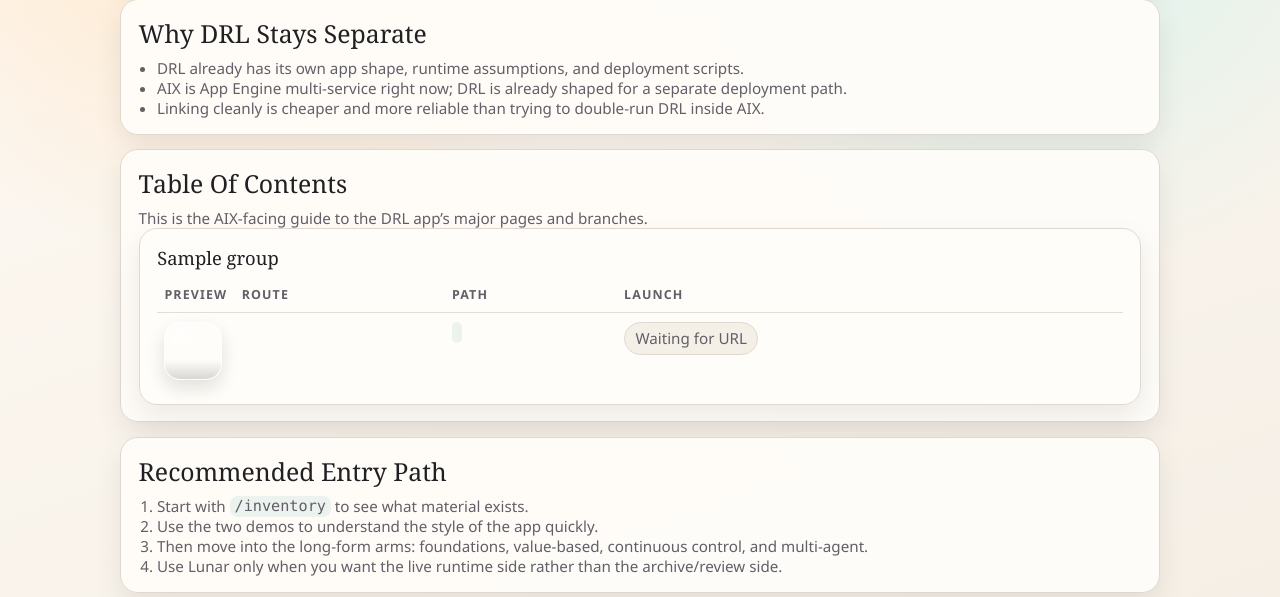
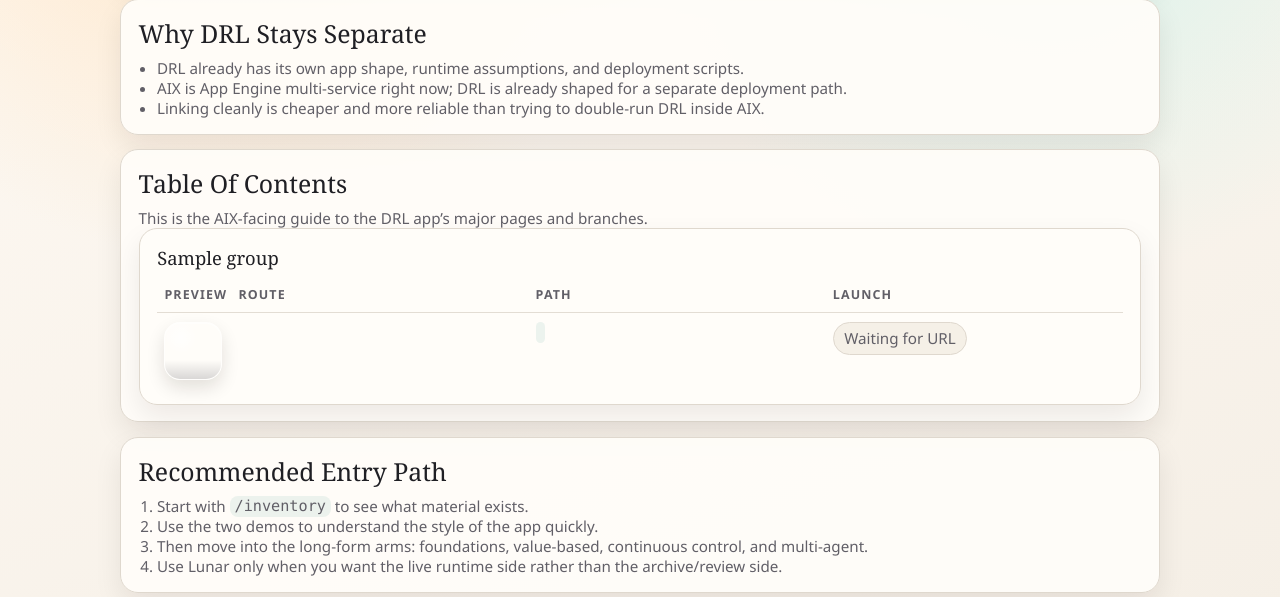
Before and after one commit to davidabelin/AIX, a Flask app: template aix_web/templates/pages/drl_portal.html in a window 1280 px wide. Shown: the part 301-898 px from the top of the page. Run offline with Flask 3, Linux system fonts and the light colour scheme; the template is opened without the code that fills it: most values are stand-ins (such as "Sample title", 1, 10 or a date in 2020); parts of the project's set-up code (start-up, migrations or seed data) failed here and were passed over.

Commit message:
Tighten AIX, DRL, and Polyfolds surfaces - shrink remaining AIX panel and control sizing - convert DRL portal TOC to strict top-to-bottom panel flow - add representative DRL row thumbnails - improve DRL path wrapping to avoid horizontal overflow - rename c4 lab display in AIX to Connect4 - fail Polyfolds jobs early with a clear runtime-repo-missing error instead of ENOENT

```diff
--- a/aix_web/labs/polyfolds_jobs.py
+++ b/aix_web/labs/polyfolds_jobs.py
@@ -51,6 +51,12 @@ class PolyfoldsJobManager:
 
     def submit_job(self, payload: dict[str, Any]) -> dict[str, Any]:
         """Create and queue one Polyfolds job from API payload."""
+
+        if not self.repo_dir.exists():
+            raise ValueError(
+                "Polyfolds runtime repo is unavailable in this deployment. "
+                f"Expected repo_dir: {self.repo_dir}"
+            )
 
         kind = str(payload.get("kind", "dataset")).strip().lower()
         solid = str(payload.get("solid", "tetra")).strip().lower()
--- a/aix_web/templates/pages/drl_portal.html
+++ b/aix_web/templates/pages/drl_portal.html
@@ -131,7 +131,7 @@
 
       .toc-grid {
         display: grid;
-        grid-template-columns: repeat(auto-fit, minmax(310px, 1fr));
+        grid-template-columns: 1fr;
         gap: 0.85rem;
       }
 
@@ -143,6 +143,7 @@
       .toc-table {
         width: 100%;
         border-collapse: collapse;
+        table-layout: fixed;
       }
 
       .toc-table th,
@@ -306,7 +307,8 @@
 
       .row-path {
         color: var(--muted);
-        white-space: nowrap;
+        white-space: normal;
+        overflow-wrap: anywhere;
       }
 
       .launch-link,
@@ -334,11 +336,6 @@
         section {
           padding: 0.9rem;
         }
-
-        .toc-grid {
-          grid-template-columns: 1fr;
-        }
-
         .toc-table {
           display: block;
           overflow-x: auto;
```
